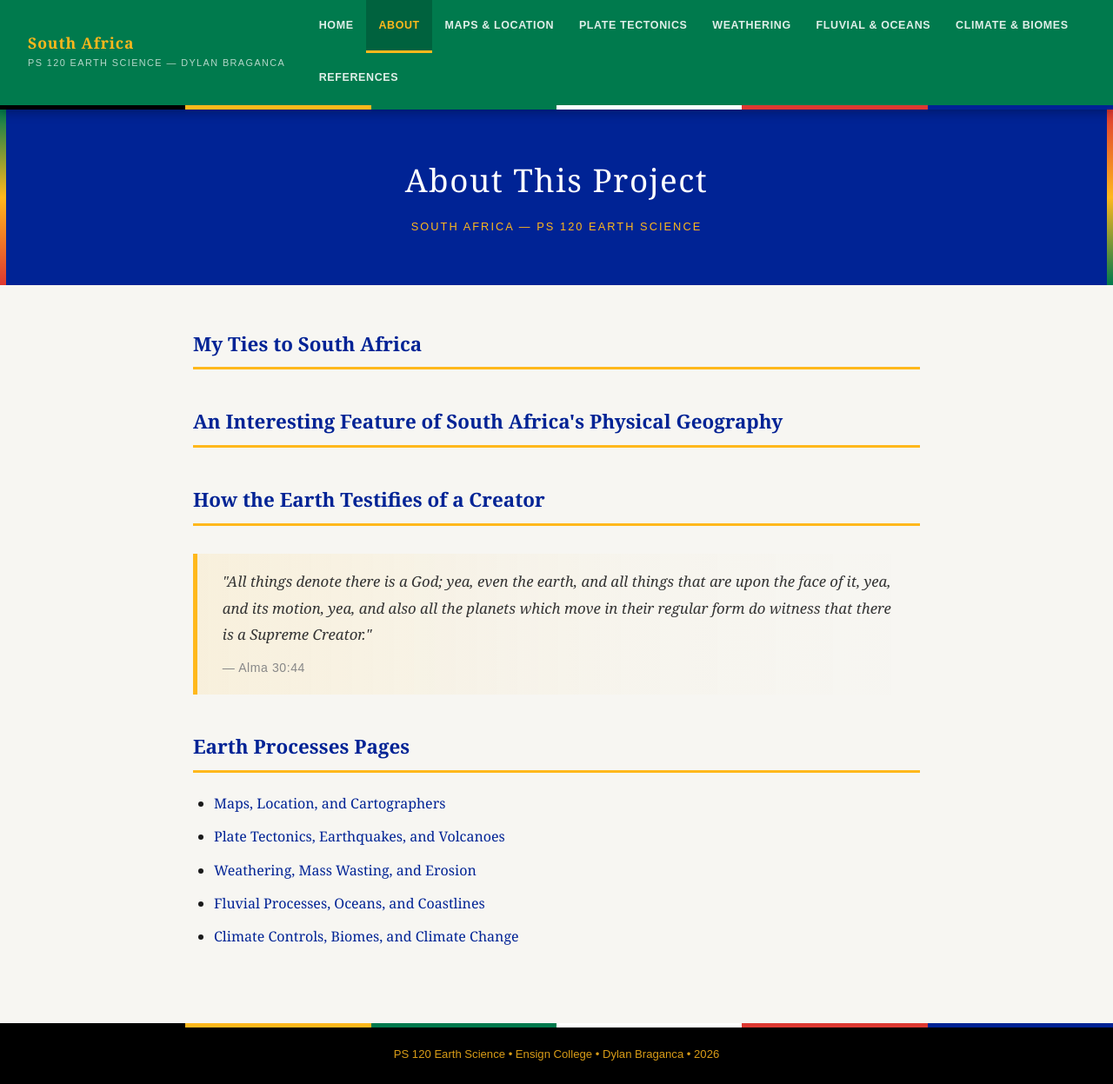
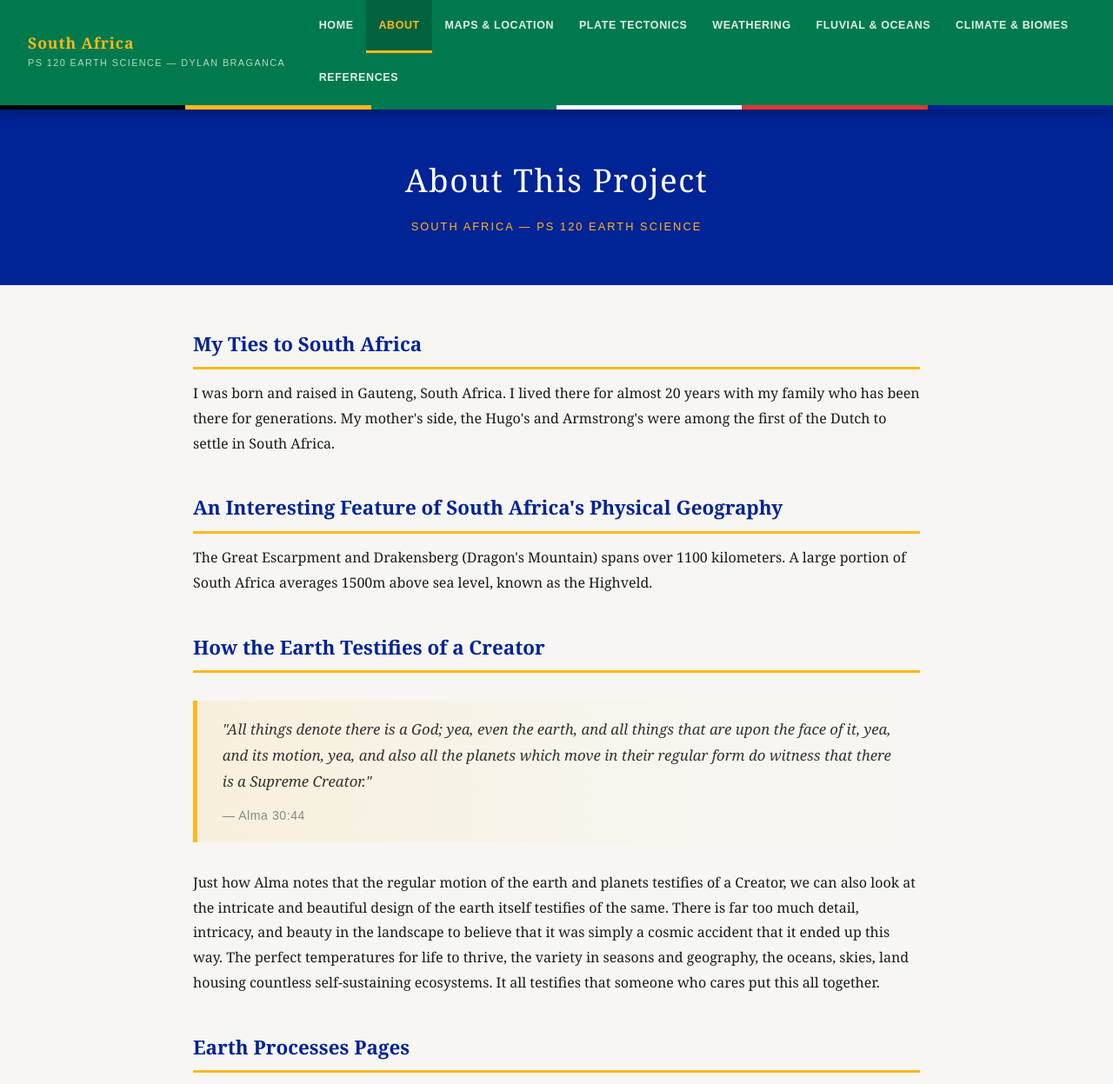
Before and after one commit to dmbraganca/earthsciencewebpage, a website built with Vite: page earthsciencewebpage/about.html in a window 1280 px wide. Shown: the top 1247 px of the page at 87% size. Built offline with nearby package versions, Linux system fonts and the light colour scheme.

Commit message:
About Page text

```diff
--- a/earthsciencewebpage/about.html
+++ b/earthsciencewebpage/about.html
@@ -38,17 +38,20 @@
   <main>
 
     <h2>My Ties to South Africa</h2>
-    <p></p>
+    <p>I was born and raised in Gauteng, South Africa. I lived there for almost 20 years with my family who has been there for generations.
+      My mother's side, the Hugo's and Armstrong's were among the first of the Dutch to settle in South Africa.</p>
 
     <h2>An Interesting Feature of South Africa's Physical Geography</h2>
-    <p></p>
+    <p>The Great Escarpment and Drakensberg (Dragon's Mountain) spans over 1100 kilometers. A large portion of South Africa averages 1500m above sea level, known as the Highveld.</p>
 
     <h2>How the Earth Testifies of a Creator</h2>
     <blockquote>
       "All things denote there is a God; yea, even the earth, and all things that are upon the face of it, yea, and its motion, yea, and also all the planets which move in their regular form do witness that there is a Supreme Creator."
       <cite>&mdash; Alma 30:44</cite>
     </blockquote>
-    <p></p>
+    <p>Just how Alma notes that the regular motion of the earth and planets testifies of a Creator, we can also look at the intricate and beautiful design of the earth itself testifies of the same.
+    There is far too much detail, intricacy, and beauty in the landscape to believe that it was simply a cosmic accident that it ended up this way. The perfect temperatures for life to thrive,
+    the variety in seasons and geography, the oceans, skies, land housing countless self-sustaining ecosystems. It all testifies that someone who cares put this all together.</p>
 
     <h2>Earth Processes Pages</h2>
     <ul style="margin: 1rem 0 0 1.5rem; line-height: 2.4;">
--- a/earthsciencewebpage/styles.css
+++ b/earthsciencewebpage/styles.css
@@ -184,12 +184,6 @@ nav ul li a.active {
   position: absolute;
   left: 0; top: 0; bottom: 0;
   width: 7px;
-  background: linear-gradient(
-    to bottom,
-    var(--green)  0%,
-    var(--gold)  50%,
-    var(--red)  100%
-  );
 }
 
 .page-banner::after {
@@ -197,12 +191,6 @@ nav ul li a.active {
   position: absolute;
   right: 0; top: 0; bottom: 0;
   width: 7px;
-  background: linear-gradient(
-    to bottom,
-    var(--red)   0%,
-    var(--gold)  50%,
-    var(--green) 100%
-  );
 }
 
 .page-banner h1 {
```
